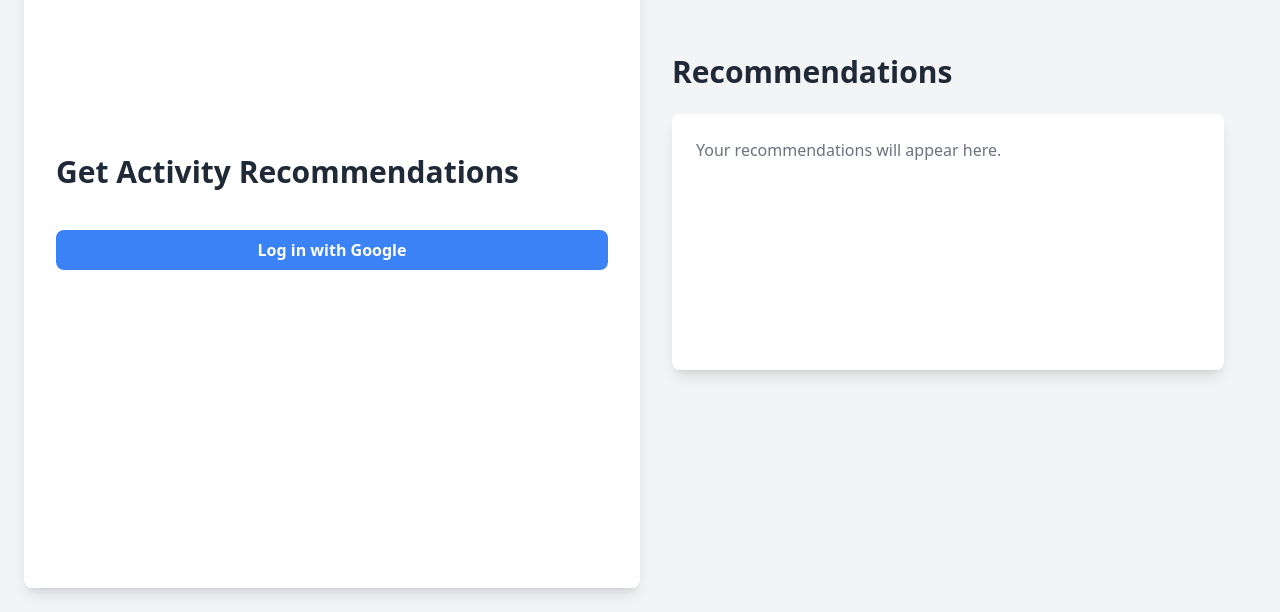
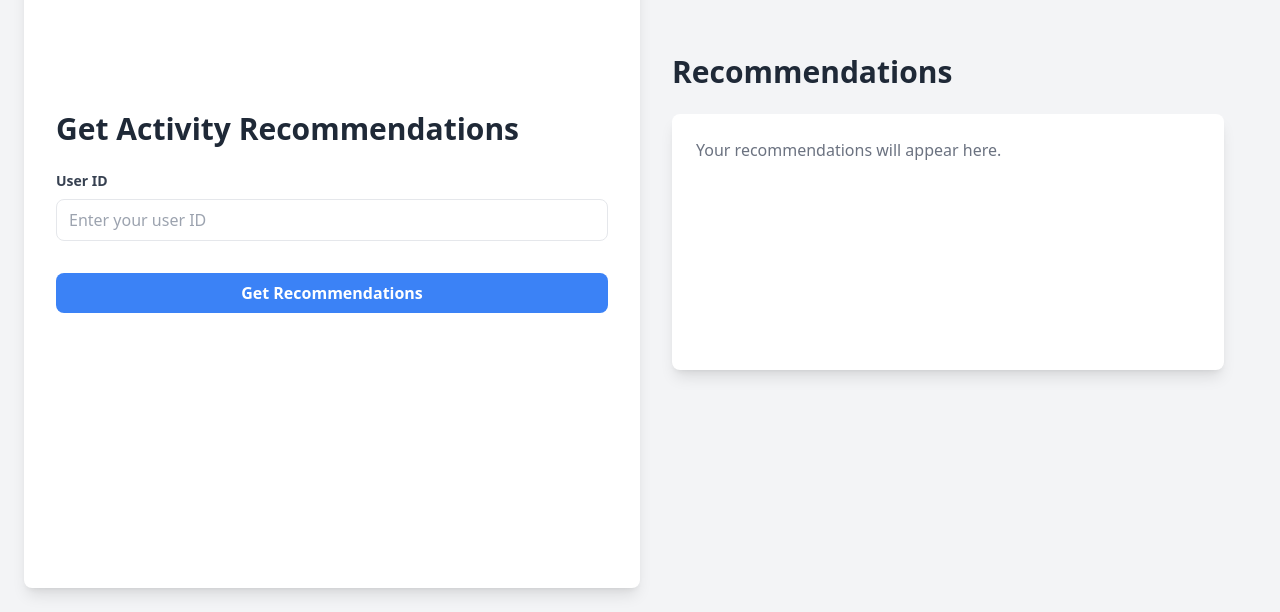
Before and after one commit to GiosSiebe/AdvancedProgrammingTopics, a React (Create React App) app in the folder frontend/: page / in a window 1280 px wide. Shown: the part 188-800 px from the top of the page. Built offline with nearby package versions, Linux system fonts and the light colour scheme.

Commit message:
frontend

```diff
--- a/frontend/src/App.js
+++ b/frontend/src/App.js
@@ -1,89 +1,24 @@
 import React, { useState } from "react";
 import axios from "axios";
 
-// Function to handle OAuth authentication and token retrieval
-const authenticateWithGoogle = async () => {
-  const clientId = process.env.REACT_APP_GOOGLE_OAUTH_CLIENT_ID;
-  const redirectUri = "http://localhost:3000/oauth2/callback";
-  const scope = "openid profile email";
-
-  const authUrl = `https://accounts.google.com/o/oauth2/auth?response_type=code&client_id=${clientId}&redirect_uri=${redirectUri}&scope=${scope}&access_type=offline`;
-
-  // Redirect to Google OAuth login
-  window.location.href = authUrl;
-};
-
-// Function to fetch access token from the backend
-const getAccessToken = async (code) => {
-  const tokenUrl = "https://oauth2.googleapis.com/token";
-  const redirectUri = "http://localhost:3000/oauth2/callback";  // Your redirect URI
-
-  const formData = new URLSearchParams();
-  formData.append("code", code);  // Authorization code
-  formData.append("client_id", process.env.REACT_APP_GOOGLE_OAUTH_CLIENT_ID);  // Your client ID
-  formData.append("client_secret", process.env.REACT_APP_GOOGLE_OAUTH_CLIENT_SECRET);  // Your client secret
-  formData.append("redirect_uri", redirectUri);  // Your redirect URI
-  formData.append("grant_type", "authorization_code");  // Grant type
-
-  try {
-    const response = await axios.post(tokenUrl, formData);
-    return response.data.access_token;  // Return the access token
-  } catch (error) {
-    console.error("Error during token exchange:", error);
-    return null;
-  }
-};
-
 // Main App function
 function App() {
-  const [username, setUsername] = useState("");
+  const [userId, setUserId] = useState(""); // Directly use user ID
   const [recommendations, setRecommendations] = useState(null);
   const [error, setError] = useState(null);
-  const [accessToken, setAccessToken] = useState(null);
-  const [mood, setMood] = useState("");  // Add mood state
 
   const handleGetRecommendations = async () => {
-    if (!accessToken) {
-      setError("You must be logged in first.");
-      return;
-    }
-
-    if (!mood) {
-      setError("Please enter a mood.");
+    if (!userId) {
+      setError("You must enter a user ID.");
       return;
     }
 
     try {
       setError(null);  // Clear any previous errors
 
-      // Fetch all users from the API
-      const usersResponse = await axios.get("http://localhost:8085/api/user", {
-        headers: {
-          Authorization: `Bearer ${accessToken}`,  // Use the access token for authenticated requests
-        },
-      });
-
-      const users = usersResponse.data;
-
-      // Find the user ID by matching the username
-      const user = users.find((u) => u.username === username);
-      if (!user) {
-        setError("User not found.");
-        setRecommendations(null);
-        return;
-      }
-
-      const userId = user.id;
-
-      // Fetch recommendations using the found user ID
+      // Fetch recommendations using the user ID
       const recommendationsResponse = await axios.get(
-        `http://localhost:8085/api/recommendations/${userId}`,
-        {
-          params: { mood },  // Send mood parameter
-          headers: {
-            Authorization: `Bearer ${accessToken}`,  // Use the access token for the recommendations API
-          },
-        }
+        `http://localhost:8085/api/recommendations/${userId}`
       );
 
       setRecommendations(recommendationsResponse.data);  // Set recommendations from API response
@@ -93,56 +28,18 @@ function App() {
     }
   };
 
-  const handleLogin = async (code) => {
-    // Use the authorization code to get an access token
-    const token = await getAccessToken(code);
-    if (token) {
-      setAccessToken(token);  // Store the access token in the state
-    } else {
-      setError("Failed to authenticate. Please try again.");
-    }
-  };
-
-  // Check for the OAuth code in the URL
-  const urlParams = new URLSearchParams(window.location.search);
-  const authCode = urlParams.get("code");
-
-  if (authCode && !accessToken) {
-    // Handle the OAuth callback
-    handleLogin(authCode);
-  }
-
   return (
     <div className="flex flex-col md:flex-row h-screen bg-gray-100 p-6">
       <div className="md:w-1/2 flex flex-col justify-center p-8 bg-white shadow-lg rounded-lg">
         <h2 className="text-3xl font-bold text-gray-800 mb-6">Get Activity Recommendations</h2>
-        {!accessToken ? (
-          <button
-            onClick={authenticateWithGoogle}
-            className="w-full bg-blue-500 hover:bg-blue-600 text-white font-bold py-2 rounded-lg mt-4"
-          >
-            Log in with Google
-          </button>
-        ) : (
-          <>
         <div className="mb-4">
-              <label className="block text-gray-700 text-sm font-bold mb-2">Username</label>
+          <label className="block text-gray-700 text-sm font-bold mb-2">User ID</label>
           <input
             type="text"
-                value={username}
-                onChange={(e) => setUsername(e.target.value)}
+            value={userId}
+            onChange={(e) => setUserId(e.target.value)}
             className="w-full px-3 py-2 border rounded-lg focus:outline-none focus:ring-2 focus:ring-blue-400"
-                placeholder="Enter your username"
-              />
-            </div>
-            <div className="mb-4">
-              <label className="block text-gray-700 text-sm font-bold mb-2">Mood</label>
-              <input
-                type="text"
-                value={mood}
-                onChange={(e) => setMood(e.target.value)}
-                className="w-full px-3 py-2 border rounded-lg focus:outline-none focus:ring-2 focus:ring-blue-400"
-                placeholder="Enter your mood"
+            placeholder="Enter your user ID"
           />
         </div>
         <button
@@ -151,8 +48,6 @@ function App() {
         >
           Get Recommendations
         </button>
-          </>
-        )}
       </div>
 
       {/* Recommendations Section */}
```
Also changed, not shown: 2 other files (tests, documents, lock files or other folders). Lines whose indentation alone changed are shown as unchanged.
